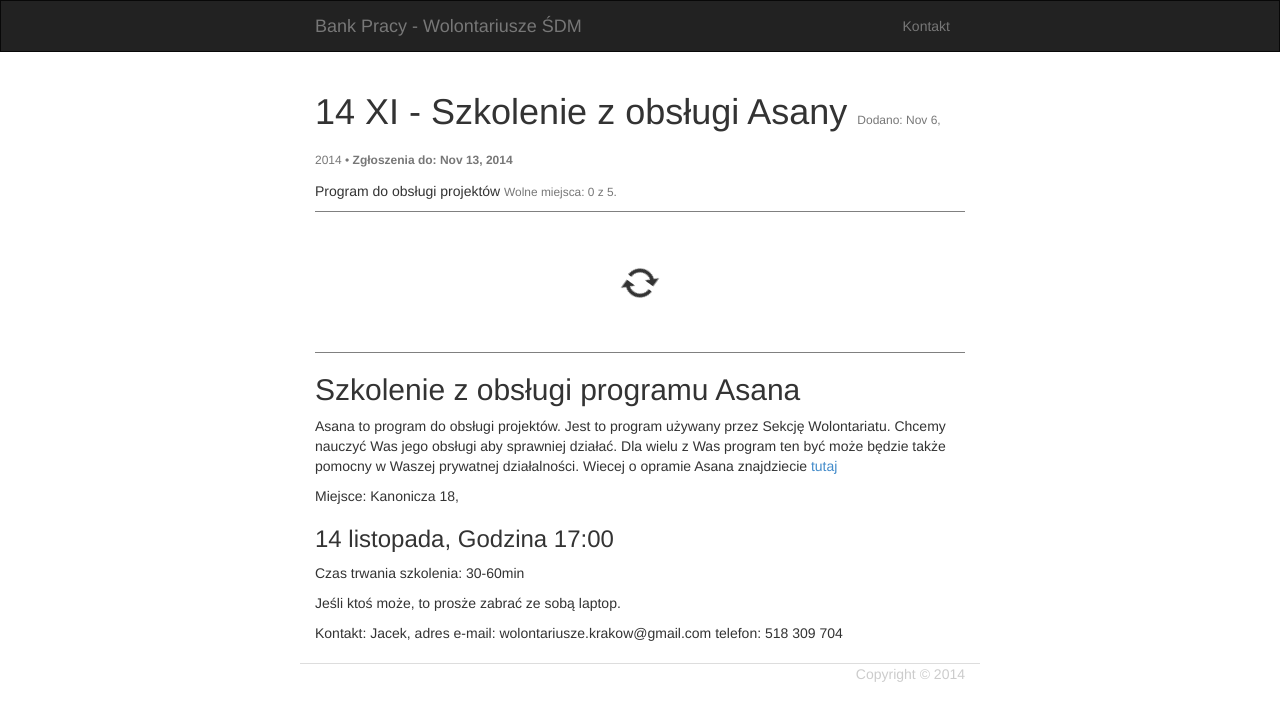
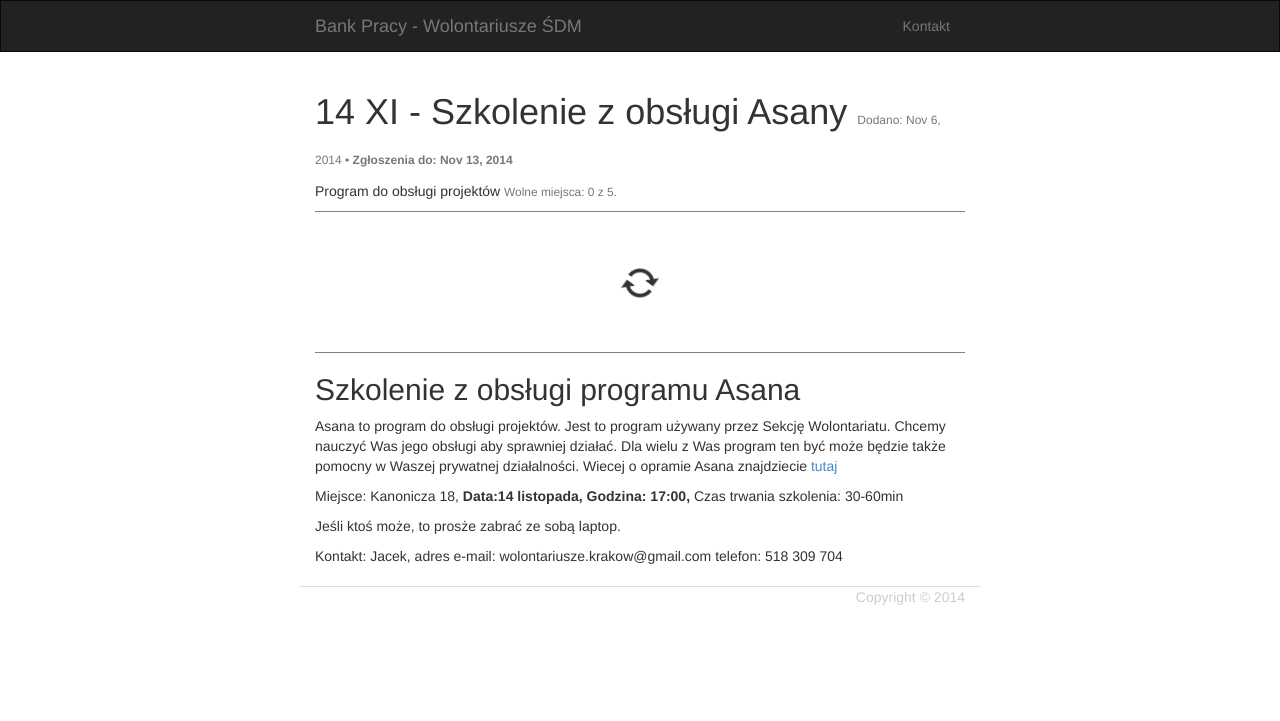
Before and after one commit to Krakow2016/tablica, a Jekyll site: the page built from _posts/2014-11-06-14-xi-szkolenie-z-obs-ugi-asany.md, in a window 1280 px wide. Shown: the top 721 px of the page. Built offline with Jekyll 4.4.1, drawn with Linux system fonts in a browser that asks for light colours.

Commit message:
Updated 2014-11-06-14-xi-szkolenie-z-obs-ugi-asany.md

```diff
--- a/_posts/2014-11-06-14-xi-szkolenie-z-obs-ugi-asany.md
+++ b/_posts/2014-11-06-14-xi-szkolenie-z-obs-ugi-asany.md
@@ -17,7 +17,8 @@
 Wiecej o opramie Asana znajdziecie [tutaj](https://asana.com/guide/learn)
 
 Miejsce: Kanonicza 18,
-### 14 listopada, Godzina 17:00
+**Data:14 listopada,**
+**Godzina: 17:00,**
 Czas trwania szkolenia: 30-60min
 
 Jeśli ktoś może, to prosże zabrać ze sobą laptop.
```
